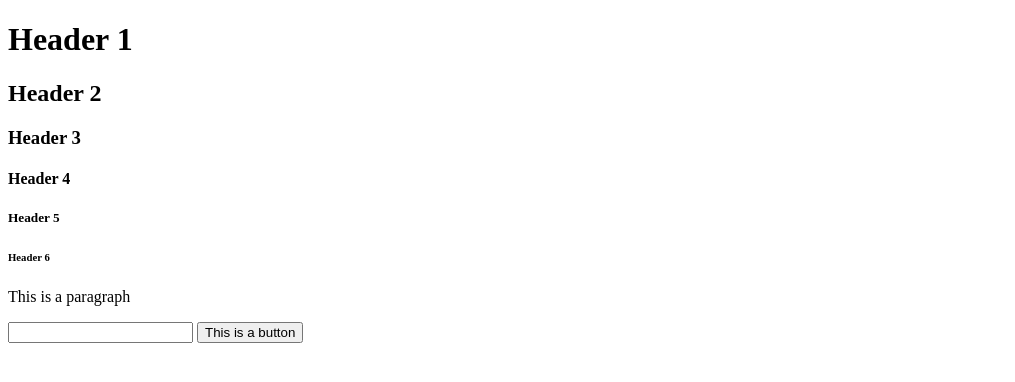
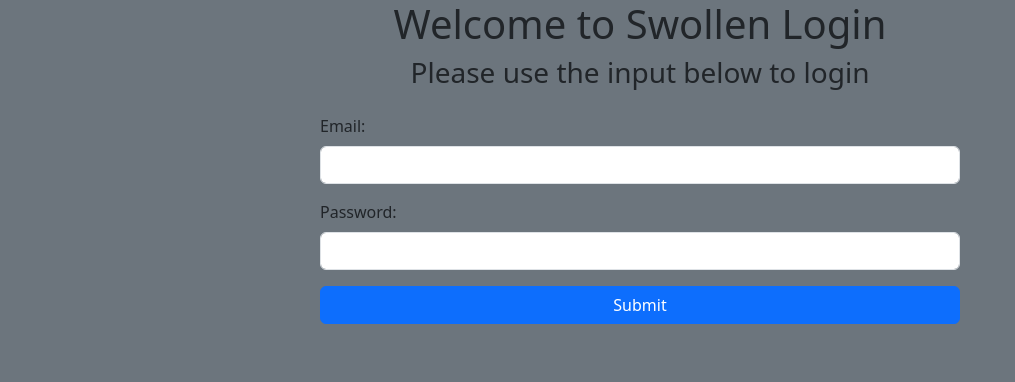
Before and after one commit to irehsrg/DS-3870-001-202310, a plain HTML site: page Day1/index.html in a window 1280 px wide. Shown: the whole page, without its empty margins (0-1015 px from the left). Drawn offline with nearby package versions, Linux system fonts and the light colour scheme.

Commit message:
Update index.html

```diff
--- a/Day1/index.html
+++ b/Day1/index.html
@@ -5,17 +5,22 @@
     <meta http-equiv="X-UA-Compatible" content="IE=edge">
     <meta name="viewport" content="width=device-width, initial-scale=1.0">
     <title>Swollen Login</title>
+    <link href="https://cdn.jsdelivr.net/npm/bootstrap@5.3.0-alpha1/dist/css/bootstrap.min.css" rel="stylesheet" integrity="sha384-GLhlTQ8iRABdZLl6O3oVMWSktQOp6b7In1Zl3/Jr59b6EGGoI1aFkw7cmDA6j6gD" crossorigin="anonymous">
 </head>
-<body>
-    <h1>Header 1</h1>
-    <h2>Header 2</h2>
-    <h3>Header 3</h3>
-    <h4>Header 4</h4>
-    <h5>Header 5</h5>
-    <div></div>
-    <h6>Header 6</h6>
-    <p>This is a paragraph</p>
-    <input>
-    <button>This is a button</button>
+<body class="bg-secondary">
+    <div class="col-6 offset-3 text-center">
+        <h1>Welcome to Swollen Login </h1>
+        <h3>Please use the input below to login</h3>
+    </div>
+
+    <form class="col-6 offset-3">
+        <label class="form-label mt-3" for="txtEmail">Email:</label>
+        <input class="form-control" type="email" id="txtEmail">
+        <label class="form-label mt-3" for="txtPassword">Password:</label>
+        <input class="form-control" type="password" id="txtPassword">
+        <button class="btn btn-primary mt-3 col-12" id="btnSubmit" type="btn">Submit</button>
+
+    </from>
+    <script src="https://cdn.jsdelivr.net/npm/bootstrap@5.3.0-alpha1/dist/js/bootstrap.bundle.min.js" integrity="sha384-w76AqPfDkMBDXo30jS1Sgez6pr3x5MlQ1ZAGC+nuZB+EYdgRZgiwxhTBTkF7CXvN" crossorigin="anonymous"></script>
 </body>
 </html>
```
